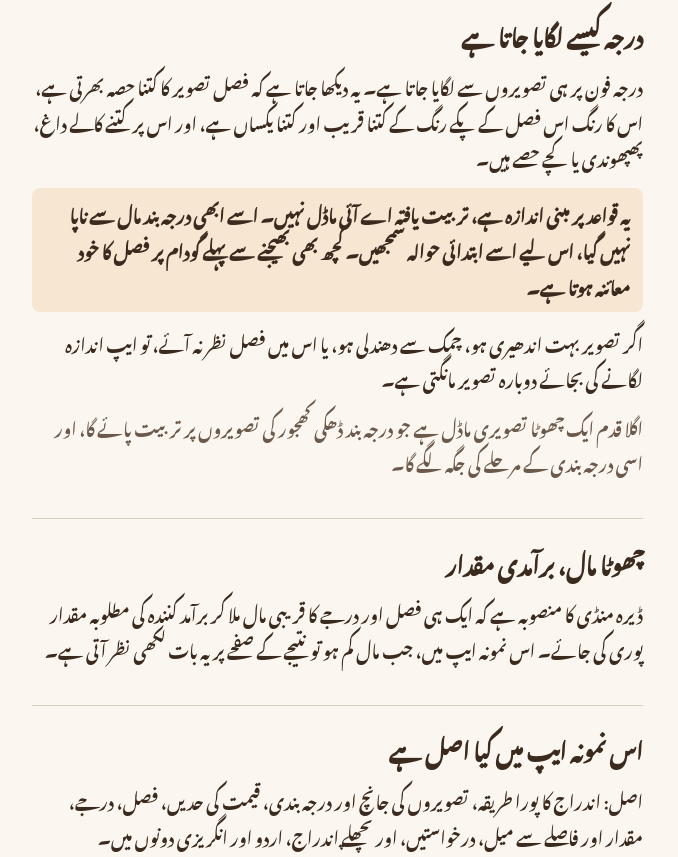
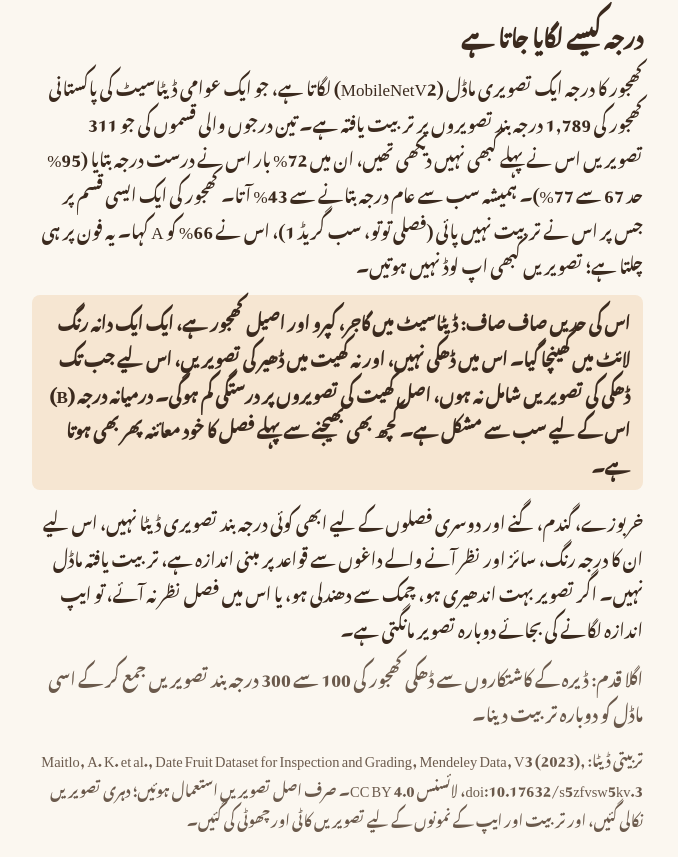
Before and after one commit to codewithfourtix/deramandi, a React (Vite) app: page /about in a window 1280 px wide. Shown: the part 1043-1900 px from the top of the page, without its empty margins (337-1015 px from the left). Built offline with nearby package versions, Linux system fonts and the light colour scheme; a web font is replaced by a local one.

Commit message:
Show model probabilities, measured accuracy and limits on result and About screens

```diff
--- a/src/i18n/en.json
+++ b/src/i18n/en.json
@@ -241,14 +241,14 @@
     "steps3": "It lists buyers who take that crop, grade and quantity, and nearby storage and transport, with cold storage first for fruit.",
     "steps4": "The grower picks a buyer and sends a request.",
     "gradeTitle": "How the grade is worked out",
-    "grade1": "The grade is worked out on the phone from the photos. It looks at how much of the frame the crop fills, how close its colour is to ripe for that crop and how even it is, and how much of it shows dark spots, mould or unripe patches.",
-    "grade2": "It is a rule-based estimate, not a trained AI model. It has not been measured against graded lots, so treat it as a starting reference. The crop is checked in person at the storage hub before anything is shipped.",
-    "grade3": "If a photo is too dark, washed out, or does not show the crop, the app asks for a retake instead of guessing.",
-    "grade4": "The next step is a small image model trained on photos of graded Dhakki dates, dropped in behind the same grading step.",
+    "grade1": "For khajoor, the grade comes from an image model (MobileNetV2) trained on {{trained}} photos of graded Pakistani khajoor from a public dataset. On {{tested}} photos of the three-grade varieties that it had never seen, it gave the right grade {{accuracy}}% of the time (95% range {{low}} to {{high}}%). Always guessing the most common grade would score {{baseline}}%. On a khajoor variety it never trained on (Fasli Toto, all labelled Grade 1), it said A for {{unseenA}}% of them. It runs on the phone; photos are never uploaded.",
+    "grade2": "Its limits, plainly: the dataset shows Gajar, Kupro and Aseel khajoor, photographed one fruit at a time under a ring light. It has no Dhakki, and no piles photographed in a field, so accuracy on real field photos will be lower until Dhakki photos are added. Middle grade (B) is the hardest for it. The crop is still checked in person before anything is shipped.",
+    "grade3": "For melons, wheat, sugarcane and other crops there is no graded photo set yet, so the grade is a rule-based estimate from colour, size and visible spots, not a trained model. If a photo is too dark, washed out, or does not show the crop, the app asks for a retake instead of guessing.",
+    "grade4": "Next step: collect 100 to 300 graded Dhakki photos from D.I. Khan growers and retrain the same model on them.",
     "lotsTitle": "Small lots, export size",
     "lots1": "Dera Mandi's plan is to combine nearby lots of the same crop and grade until they reach the size an exporter buys. In this prototype, that shows as a note on the result screen when a lot is too small.",
     "realTitle": "What is real in this prototype",
-    "real1": "Real: the full listing flow, the photo checks and grading, price bands, matching by crop, grade, quantity and distance, requests, and history, in Urdu and English.",
+    "real1": "Real: the full listing flow, the trained khajoor grade model, photo checks, price bands, matching by crop, grade, quantity and distance, requests, and history, in Urdu and English.",
     "real2": "Sample: every buyer, store and transporter is an invented sample provider, not a real business. Prices are illustrative, not live mandi rates. A request is saved on the phone but does not reach anyone.",
     "real3": "Your listings and photos are kept only in this phone's browser. Nothing is uploaded.",
     "faqTitle": "Common questions",
@@ -259,6 +259,26 @@
     "faq3q": "Cold storage barely exists in D.I. Khan.",
     "faq3a": "True. Pooling demand from many growers is what makes shared storage worth building, and meanwhile the app routes toward existing cold hubs in Multan and Karachi.",
     "team": "Built for Imaginathon by Banao by The Four Musketeers.",
-    "cta": "List my crop"
+    "cta": "List my crop",
+    "credit": "Training data: Maitlo, A. K. et al., Date Fruit Dataset for Inspection and Grading, Mendeley Data, V3 (2023), doi:10.17632/s5zfvsw5kv.3, licensed CC BY 4.0. Only the original photos were used; duplicates were removed and photos were cropped and resized for training and for the in-app samples."
+  },
+  "model": {
+    "title": "What the grading model saw",
+    "photo": "Photo {{n}}",
+    "card": "Graded by an image model trained on {{trained}} graded Pakistani khajoor photos. On {{tested}} photos it had never seen, it gave the right grade {{accuracy}}% of the time. It has not been trained on Dhakki photos yet.",
+    "note": "The percentages are how sure the model is for these photos. The crop is still checked in person at the store before any sale.",
+    "fallback": "The grading model could not load, so this is a rough rule-based estimate. Connect to the internet once and grade again for the model's grade.",
+    "loading": "Loading the grading model (first time only)",
+    "unfamiliar": "These photos look different from the dried khajoor the model learned from (it may be fresh doka fruit, or another crop). Treat this grade with caution, and check the crop you picked."
+  },
+  "photosDates": {
+    "tip": "Photograph one khajoor at a time, from above, on a plain light cloth, in daylight. Add up to 3 different fruits.",
+    "samplesToggle": "No khajoor to hand? Use a sample photo",
+    "samplesNote": "Real photos from a public graded khajoor dataset (Mendeley, CC BY 4.0). The model never trained on these, so its grade may differ from the label.",
+    "sample": {
+      "g1": "Grade 1 sample",
+      "g2": "Grade 2 sample",
+      "g3": "Grade 3 sample"
+    }
   }
 }
--- a/src/i18n/ur.json
+++ b/src/i18n/ur.json
@@ -241,14 +241,14 @@
     "steps3": "یہ وہ خریدار دکھاتی ہے جو یہی فصل، درجہ اور مقدار لیتے ہیں، اور قریبی گودام اور ٹرانسپورٹ، پھل کے لیے ٹھنڈا اسٹوریج سب سے پہلے۔",
     "steps4": "کاشتکار خریدار چن کر درخواست بھیجتا ہے۔",
     "gradeTitle": "درجہ کیسے لگایا جاتا ہے",
-    "grade1": "درجہ فون پر ہی تصویروں سے لگایا جاتا ہے۔ یہ دیکھا جاتا ہے کہ فصل تصویر کا کتنا حصہ بھرتی ہے، اس کا رنگ اس فصل کے پکے رنگ کے کتنا قریب اور کتنا یکساں ہے، اور اس پر کتنے کالے داغ، پھپھوندی یا کچے حصے ہیں۔",
-    "grade2": "یہ قواعد پر مبنی اندازہ ہے، تربیت یافتہ اے آئی ماڈل نہیں۔ اسے ابھی درجہ بند مال سے ناپا نہیں گیا، اس لیے اسے ابتدائی حوالہ سمجھیں۔ کچھ بھی بھیجنے سے پہلے گودام پر فصل کا خود معائنہ ہوتا ہے۔",
-    "grade3": "اگر تصویر بہت اندھیری ہو، چمک سے دھندلی ہو، یا اس میں فصل نظر نہ آئے، تو ایپ اندازہ لگانے کی بجائے دوبارہ تصویر مانگتی ہے۔",
-    "grade4": "اگلا قدم ایک چھوٹا تصویری ماڈل ہے جو درجہ بند ڈھکی کھجور کی تصویروں پر تربیت پائے گا، اور اسی درجہ بندی کے مرحلے کی جگہ لگے گا۔",
+    "grade1": "کھجور کا درجہ ایک تصویری ماڈل (MobileNetV2) لگاتا ہے، جو ایک عوامی ڈیٹاسیٹ کی پاکستانی کھجور کی {{trained}} درجہ بند تصویروں پر تربیت یافتہ ہے۔ تین درجوں والی قسموں کی جو {{tested}} تصویریں اس نے پہلے کبھی نہیں دیکھی تھیں، ان میں {{accuracy}}% بار اس نے درست درجہ بتایا (95% حد {{low}} سے {{high}}%)۔ ہمیشہ سب سے عام درجہ بتانے سے {{baseline}}% آتا۔ کھجور کی ایک ایسی قسم پر جس پر اس نے تربیت نہیں پائی (فصلی توتو، سب گریڈ 1)، اس نے {{unseenA}}% کو A کہا۔ یہ فون پر ہی چلتا ہے؛ تصویریں کبھی اپ لوڈ نہیں ہوتیں۔",
+    "grade2": "اس کی حدیں صاف صاف: ڈیٹاسیٹ میں گاجر، کپرو اور اصیل کھجور ہے، ایک ایک دانہ رنگ لائٹ میں کھینچا گیا۔ اس میں ڈھکی نہیں، اور نہ کھیت میں ڈھیر کی تصویریں، اس لیے جب تک ڈھکی کی تصویریں شامل نہ ہوں، اصل کھیت کی تصویروں پر درستگی کم ہوگی۔ درمیانہ درجہ (B) اس کے لیے سب سے مشکل ہے۔ کچھ بھی بھیجنے سے پہلے فصل کا خود معائنہ پھر بھی ہوتا ہے۔",
+    "grade3": "خربوزے، گندم، گنے اور دوسری فصلوں کے لیے ابھی کوئی درجہ بند تصویری ڈیٹا نہیں، اس لیے ان کا درجہ رنگ، سائز اور نظر آنے والے داغوں سے قواعد پر مبنی اندازہ ہے، تربیت یافتہ ماڈل نہیں۔ اگر تصویر بہت اندھیری ہو، چمک سے دھندلی ہو، یا اس میں فصل نظر نہ آئے، تو ایپ اندازہ لگانے کی بجائے دوبارہ تصویر مانگتی ہے۔",
+    "grade4": "اگلا قدم: ڈیرہ کے کاشتکاروں سے ڈھکی کھجور کی 100 سے 300 درجہ بند تصویریں جمع کر کے اسی ماڈل کو دوبارہ تربیت دینا۔",
     "lotsTitle": "چھوٹا مال، برآمدی مقدار",
     "lots1": "ڈیرہ منڈی کا منصوبہ ہے کہ ایک ہی فصل اور درجے کا قریبی مال ملا کر برآمد کنندہ کی مطلوبہ مقدار پوری کی جائے۔ اس نمونہ ایپ میں، جب مال کم ہو تو نتیجے کے صفحے پر یہ بات لکھی نظر آتی ہے۔",
     "realTitle": "اس نمونہ ایپ میں کیا اصل ہے",
-    "real1": "اصل: اندراج کا پورا طریقہ، تصویروں کی جانچ اور درجہ بندی، قیمت کی حدیں، فصل، درجے، مقدار اور فاصلے سے میل، درخواستیں، اور پچھلے اندراج، اردو اور انگریزی دونوں میں۔",
+    "real1": "اصل: اندراج کا پورا طریقہ، کھجور کا تربیت یافتہ درجہ بندی ماڈل، تصویروں کی جانچ، قیمت کی حدیں، فصل، درجے، مقدار اور فاصلے سے میل، درخواستیں، اور پچھلے اندراج، اردو اور انگریزی دونوں میں۔",
     "real2": "فرضی: ہر خریدار، گودام اور ٹرانسپورٹر ایک فرضی نام ہے، اصل کاروبار نہیں۔ قیمتیں مثالی ہیں، منڈی کے تازہ نرخ نہیں۔ درخواست فون میں محفوظ ہوتی ہے مگر کسی تک نہیں پہنچتی۔",
     "real3": "آپ کے اندراج اور تصویریں صرف اسی فون کے براؤزر میں رکھی جاتی ہیں۔ کچھ بھی اپ لوڈ نہیں ہوتا۔",
     "faqTitle": "عام سوالات",
@@ -259,6 +259,26 @@
     "faq3q": "ڈیرہ میں ٹھنڈے گودام تو نہ ہونے کے برابر ہیں۔",
     "faq3a": "درست۔ بہت سے کاشتکاروں کی مانگ اکٹھی ہو تو مشترکہ گودام بنانا فائدہ مند بنتا ہے، اور تب تک ایپ ملتان اور کراچی کے موجودہ ٹھنڈے مراکز کی طرف راستہ دکھاتی ہے۔",
     "team": "بناؤ کے امیجیناتھون کے لیے دی فور مسکیٹیئرز کی تیار کردہ۔",
-    "cta": "اپنی فصل درج کریں"
+    "cta": "اپنی فصل درج کریں",
+    "credit": "تربیتی ڈیٹا: Maitlo, A. K. et al., Date Fruit Dataset for Inspection and Grading, Mendeley Data, V3 (2023), doi:10.17632/s5zfvsw5kv.3، لائسنس CC BY 4.0۔ صرف اصل تصویریں استعمال ہوئیں؛ دہری تصویریں نکالی گئیں، اور تربیت اور ایپ کے نمونوں کے لیے تصویریں کاٹی اور چھوٹی کی گئیں۔"
+  },
+  "model": {
+    "title": "درجہ بندی ماڈل نے کیا دیکھا",
+    "photo": "تصویر {{n}}",
+    "card": "یہ درجہ ایک تصویری ماڈل نے لگایا ہے جو پاکستانی کھجور کی {{trained}} درجہ بند تصویروں پر تربیت یافتہ ہے۔ جو {{tested}} تصویریں اس نے پہلے کبھی نہیں دیکھی تھیں، ان میں {{accuracy}}% بار اس نے درست درجہ بتایا۔ اسے ابھی ڈھکی کھجور کی تصویروں پر تربیت نہیں دی گئی۔",
+    "note": "فیصد بتاتا ہے کہ ان تصویروں کے لیے ماڈل کتنا پُریقین ہے۔ فروخت سے پہلے گودام پر فصل کا خود معائنہ پھر بھی ہوتا ہے۔",
+    "fallback": "درجہ بندی ماڈل لوڈ نہیں ہو سکا، اس لیے یہ قواعد پر مبنی موٹا اندازہ ہے۔ ایک بار انٹرنیٹ سے جڑ کر دوبارہ درجہ لگائیں تو ماڈل کا درجہ ملے گا۔",
+    "loading": "درجہ بندی ماڈل لوڈ ہو رہا ہے (صرف پہلی بار)",
+    "unfamiliar": "یہ تصویریں اس خشک کھجور سے مختلف لگتی ہیں جس پر ماڈل نے سیکھا ہے (شاید تازہ ڈوکا یا کوئی اور فصل)۔ اس درجے کو احتیاط سے لیں، اور چنی ہوئی فصل دوبارہ دیکھ لیں۔"
+  },
+  "photosDates": {
+    "tip": "ایک وقت میں ایک کھجور کی تصویر لیں، اوپر سے، سادہ ہلکے رنگ کے کپڑے پر، دن کی روشنی میں۔ زیادہ سے زیادہ 3 مختلف دانے۔",
+    "samplesToggle": "کھجور پاس نہیں؟ نمونے کی تصویر استعمال کریں",
+    "samplesNote": "یہ ایک عوامی درجہ بند کھجور ڈیٹاسیٹ (مینڈیلی، CC BY 4.0) کی اصل تصویریں ہیں۔ ماڈل نے ان پر تربیت نہیں پائی، اس لیے اس کا درجہ لیبل سے مختلف ہو سکتا ہے۔",
+    "sample": {
+      "g1": "گریڈ 1 نمونہ",
+      "g2": "گریڈ 2 نمونہ",
+      "g3": "گریڈ 3 نمونہ"
+    }
   }
 }
--- a/src/pages/About.tsx
+++ b/src/pages/About.tsx
@@ -1,5 +1,16 @@
 import { useTranslation } from 'react-i18next'
 import { Link } from 'react-router'
+import modelCard from '../data/modelCard.json'
+
+const card = {
+  trained: modelCard.trainImages.toLocaleString('en-US'),
+  tested: modelCard.testImages.toLocaleString('en-US'),
+  accuracy: Math.round(modelCard.testAccuracy * 100),
+  low: Math.round(modelCard.testAccuracyWilson95[0] * 100),
+  high: Math.round(modelCard.testAccuracyWilson95[1] * 100),
+  baseline: Math.round(modelCard.majorityBaseline * 100),
+  unseenA: Math.round(modelCard.unseenVarietiesPredictedShare.A * 100),
+}
 
 function Section({ id, title, children }: { id: string; title: string; children: React.ReactNode }) {
   return (
@@ -45,10 +56,13 @@ export function About() {
       </Section>
 
       <Section id="about-grade" title={t('about.gradeTitle')}>
-        <p>{t('about.grade1')}</p>
+        <p>{t('about.grade1', card)}</p>
         <p className="rounded-md bg-date-wash px-3 py-2 font-bold">{t('about.grade2')}</p>
         <p>{t('about.grade3')}</p>
         <p className="text-soil-soft">{t('about.grade4')}</p>
+        <p className="text-[0.85rem] text-soil-soft">
+          {t('about.credit')}
+        </p>
       </Section>
 
       <Section id="about-lots" title={t('about.lotsTitle')}>
```
Also changed, not shown: src/components/ModelBreakdown.tsx (added, +59 -0 lines), src/pages/Result.tsx (+14 -2 lines).
